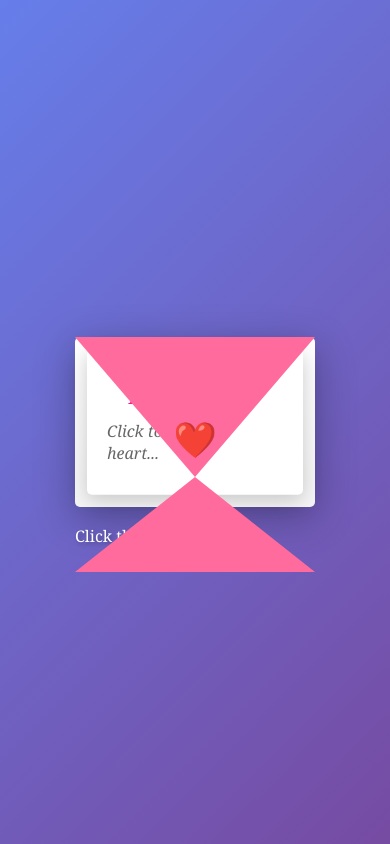
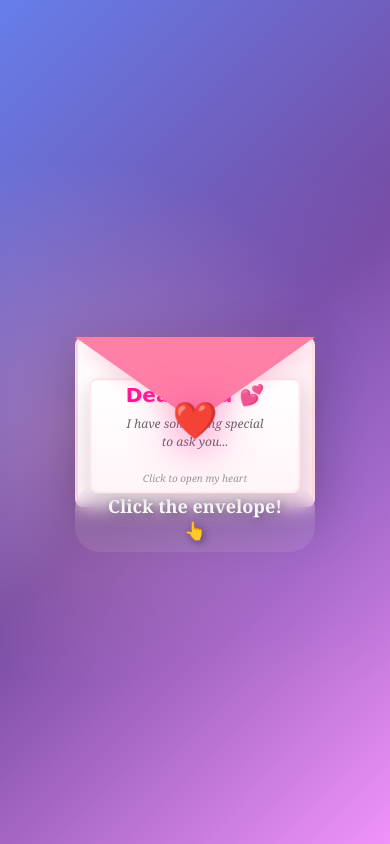
Before and after one commit to sathishlella/try-it-liya, a plain HTML site: page index.html in a window 390 px wide. Drawn offline with Linux system fonts and the light colour scheme.

Commit message:
Update index.html

```diff
--- a/index.html
+++ b/index.html
@@ -14,7 +14,7 @@
 
         body {
             font-family: 'Georgia', serif;
-            background: linear-gradient(135deg, #667eea 0%, #764ba2 100%);
+            background: linear-gradient(135deg, #667eea 0%, #764ba2 50%, #f093fb 100%);
             min-height: 100vh;
             display: flex;
             justify-content: center;
@@ -23,6 +23,17 @@
             touch-action: manipulation;
             -webkit-user-select: none;
             user-select: none;
+            position: relative;
+        }
+
+        body::before {
+            content: '';
+            position: absolute;
+            width: 100%;
+            height: 100%;
+            background: radial-gradient(circle at 20% 50%, rgba(255, 182, 193, 0.3) 0%, transparent 50%),
+                        radial-gradient(circle at 80% 50%, rgba(147, 112, 219, 0.3) 0%, transparent 50%);
+            pointer-events: none;
         }
 
         .container {
@@ -46,16 +57,18 @@
         }
 
         .envelope:hover {
-            transform: scale(1.05);
+            transform: scale(1.05) translateY(-5px);
+            filter: drop-shadow(0 20px 40px rgba(0,0,0,0.3));
         }
 
         .envelope-body {
             position: absolute;
             width: 100%;
             height: 100%;
-            background: linear-gradient(to bottom, #fff 0%, #f5f5f5 100%);
-            border-radius: 5px;
-            box-shadow: 0 10px 40px rgba(0, 0, 0, 0.3);
+            background: linear-gradient(135deg, #fff 0%, #ffe6f0 100%);
+            border-radius: 8px;
+            box-shadow: 0 15px 50px rgba(0,0,0,0.25);
+            border: 3px solid rgba(255, 182, 193, 0.4);
         }
 
         .envelope-flap {
@@ -64,16 +77,14 @@
             height: 0;
             border-left: 175px solid transparent;
             border-right: 175px solid transparent;
-            border-top: 140px solid #ff6b9d;
-            /* Triangle pointing DOWN */
+            border-top: 125px solid #ff7fa7;
             top: 0;
             left: 0;
             transform-origin: top center;
             transition: transform 0.6s ease;
             z-index: 3;
+            filter: drop-shadow(0 5px 10px rgba(255, 107, 157, 0.3));
         }
-
-        /* Removed ::before as it was creating the duplicate floating triangle */
 
         .envelope.open .envelope-flap {
             transform: rotateX(180deg);
@@ -81,66 +92,86 @@
 
         .heart-seal {
             position: absolute;
-            top: 100px;
+            top: 85px;
             left: 50%;
             transform: translateX(-50%);
-            font-size: 40px;
+            font-size: 45px;
             z-index: 4;
             animation: heartbeat 1.5s infinite;
+            filter: drop-shadow(0 5px 15px rgba(255, 20, 147, 0.5));
         }
 
         @keyframes heartbeat {
-
-            0%,
-            100% {
+            0%, 100% {
                 transform: translateX(-50%) scale(1);
+                filter: drop-shadow(0 5px 15px rgba(255, 20, 147, 0.5));
             }
-
             50% {
-                transform: translateX(-50%) scale(1.1);
+                transform: translateX(-50%) scale(1.15);
+                filter: drop-shadow(0 8px 20px rgba(255, 20, 147, 0.8));
             }
         }
 
         .letter {
             position: absolute;
-            width: 90%;
-            height: 85%;
-            background: white;
-            top: 50%;
+            width: 88%;
+            height: 75%;
+            background: linear-gradient(to bottom, #ffffff 0%, #fff5f8 100%);
+            top: 58%;
             left: 50%;
             transform: translate(-50%, -50%);
-            border-radius: 5px;
-            padding: 30px;
-            box-shadow: 0 5px 20px rgba(0, 0, 0, 0.2);
+            border-radius: 8px;
+            padding: 25px 20px;
+            box-shadow: 0 8px 25px rgba(0,0,0,0.15);
             z-index: 2;
             transition: transform 0.6s ease;
             display: flex;
             flex-direction: column;
             justify-content: center;
             align-items: center;
+            border: 2px solid rgba(255, 182, 193, 0.3);
         }
 
         .envelope.open .letter {
-            transform: translate(-50%, -70%);
+            transform: translate(-50%, -80%);
+        }
+
+        .letter-to {
+            font-size: 28px;
+            color: #ff1493;
+            font-weight: bold;
+            margin-bottom: 10px;
+            text-shadow: 1px 1px 2px rgba(255, 20, 147, 0.2);
+            font-family: 'Brush Script MT', cursive;
+        }
+
+        .letter-message {
+            font-size: 16px;
+            color: #666;
+            font-style: italic;
+            text-align: center;
+            line-height: 1.5;
         }
 
         .click-hint {
             position: absolute;
-            bottom: -50px;
+            bottom: -60px;
             text-align: center;
             color: white;
-            font-size: 18px;
+            font-size: 20px;
+            font-weight: bold;
             animation: bounce 2s infinite;
-            text-shadow: 2px 2px 4px rgba(0, 0, 0, 0.3);
+            text-shadow: 2px 2px 8px rgba(0,0,0,0.4);
+            background: rgba(255, 255, 255, 0.1);
+            padding: 10px 20px;
+            border-radius: 25px;
+            backdrop-filter: blur(10px);
         }
 
         @keyframes bounce {
-
-            0%,
-            100% {
+            0%, 100% {
                 transform: translateY(0);
             }
-
             50% {
                 transform: translateY(-10px);
             }
@@ -178,7 +209,6 @@
                 opacity: 0;
                 transform: scale(0.5);
             }
-
             to {
                 opacity: 1;
                 transform: scale(1);
@@ -218,12 +248,9 @@
         }
 
         @keyframes pulseGlow {
-
-            0%,
-            100% {
+            0%, 100% {
                 box-shadow: 0 5px 15px rgba(0, 0, 0, 0.2), 0 0 20px rgba(240, 147, 251, 0.4);
             }
-
             50% {
                 box-shadow: 0 5px 25px rgba(0, 0, 0, 0.3), 0 0 40px rgba(240, 147, 251, 0.8);
             }
@@ -275,12 +302,9 @@
         }
 
         @keyframes celebrationPulse {
-
-            0%,
-            100% {
+            0%, 100% {
                 transform: scale(1);
             }
-
             50% {
                 transform: scale(1.1);
             }
@@ -298,7 +322,6 @@
                 transform: translateY(-100px) rotate(0deg);
                 opacity: 1;
             }
-
             100% {
                 transform: translateY(100vh) rotate(360deg);
                 opacity: 0;
@@ -318,7 +341,6 @@
                 transform: translate(0, 0);
                 opacity: 1;
             }
-
             100% {
                 transform: translate(var(--x), var(--y));
                 opacity: 0;
@@ -335,7 +357,6 @@
             from {
                 transform: rotate(0deg);
             }
-
             to {
                 transform: rotate(360deg);
             }
@@ -353,7 +374,6 @@
             from {
                 opacity: 0;
             }
-
             to {
                 opacity: 1;
             }
@@ -369,24 +389,31 @@
             .envelope-flap {
                 border-left: 140px solid transparent;
                 border-right: 140px solid transparent;
-                border-bottom: 110px solid #ff6b9d;
-            }
-
-            .envelope-flap::before {
-                border-left: 140px solid transparent;
-                border-right: 140px solid transparent;
-                border-top: 110px solid #ff85a6;
-                top: -110px;
-                left: -140px;
+                border-top: 100px solid #ff7fa7;
             }
 
             .heart-seal {
-                top: 80px;
-                font-size: 32px;
+                top: 70px;
+                font-size: 38px;
             }
 
             .click-hint {
-                font-size: 16px;
+                font-size: 18px;
+                bottom: -55px;
+            }
+
+            .letter {
+                padding: 15px;
+                height: 70%;
+            }
+
+            .letter-to {
+                font-size: 22px;
+                margin-bottom: 8px;
+            }
+
+            .letter-message {
+                font-size: 13px;
             }
 
             .question-text {
@@ -417,18 +444,6 @@
             .rings {
                 font-size: 80px;
             }
-
-            .letter {
-                padding: 20px;
-            }
-
-            .letter div:first-child {
-                font-size: 22px !important;
-            }
-
-            .letter div:last-child {
-                font-size: 16px !important;
-            }
         }
 
         @media (max-width: 480px) {
@@ -440,15 +455,25 @@
             .envelope-flap {
                 border-left: 120px solid transparent;
                 border-right: 120px solid transparent;
-                border-bottom: 95px solid #ff6b9d;
+                border-top: 85px solid #ff7fa7;
             }
 
-            .envelope-flap::before {
-                border-left: 120px solid transparent;
-                border-right: 120px solid transparent;
-                border-top: 95px solid #ff85a6;
-                top: -95px;
-                left: -120px;
+            .heart-seal {
+                top: 60px;
+                font-size: 32px;
+            }
+
+            .letter {
+                padding: 12px;
+                height: 68%;
+            }
+
+            .letter-to {
+                font-size: 20px;
+            }
+
+            .letter-message {
+                font-size: 12px;
             }
 
             .question-text {
@@ -479,8 +504,13 @@
             <div class="envelope-flap"></div>
             <div class="heart-seal">❤️</div>
             <div class="letter">
-                <div style="font-size: 28px; color: #ff1493; margin-bottom: 10px;">Dear Liya 💕</div>
-                <div style="font-size: 18px; color: #666; font-style: italic;">Click to open my heart...</div>
+                <div class="letter-to">Dear Liya 💕</div>
+                <div class="letter-message">
+                    I have something special<br>
+                    to ask you...<br>
+                    <br>
+                    <small style="color: #999;">Click to open my heart</small>
+                </div>
             </div>
             <div class="click-hint">Click the envelope! 👆</div>
         </div>
```
